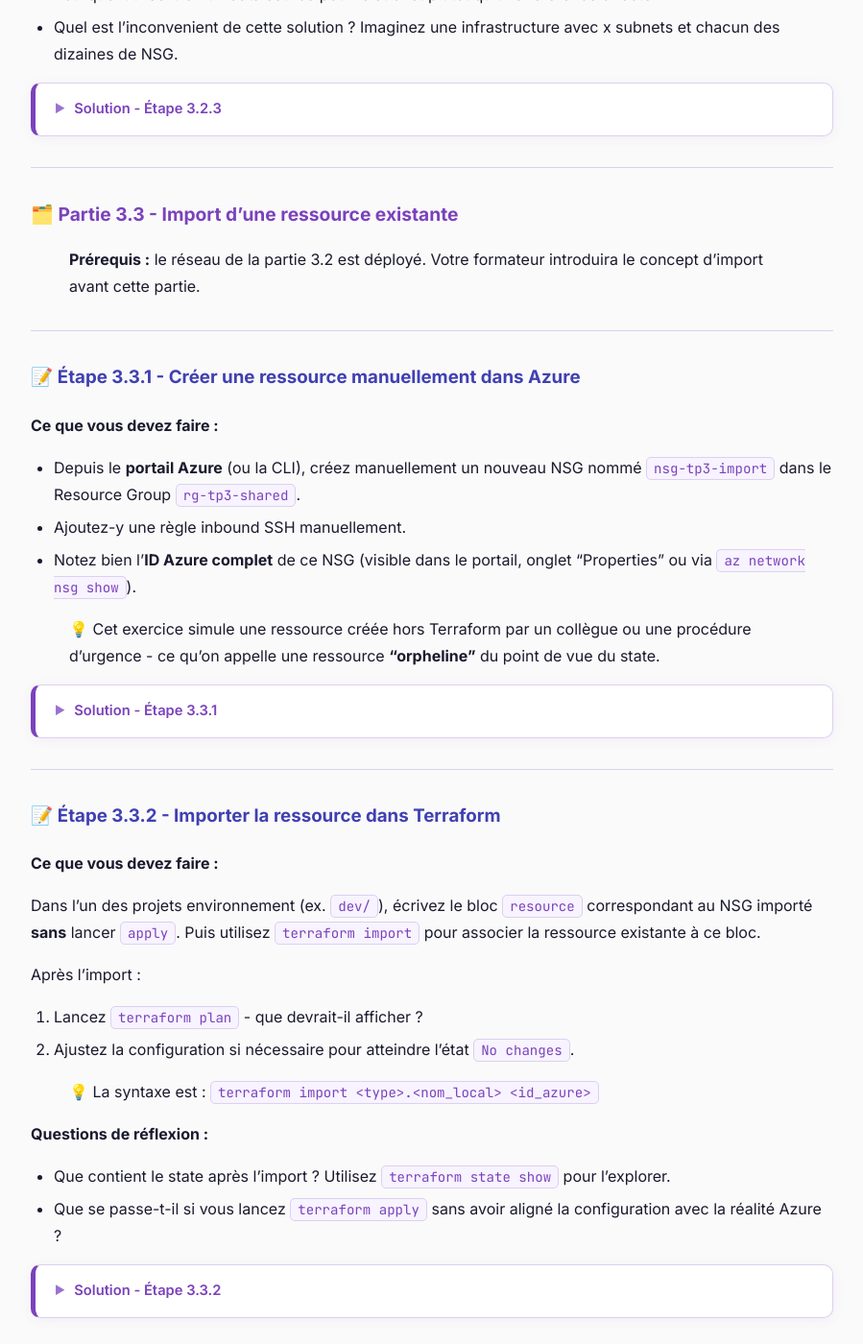
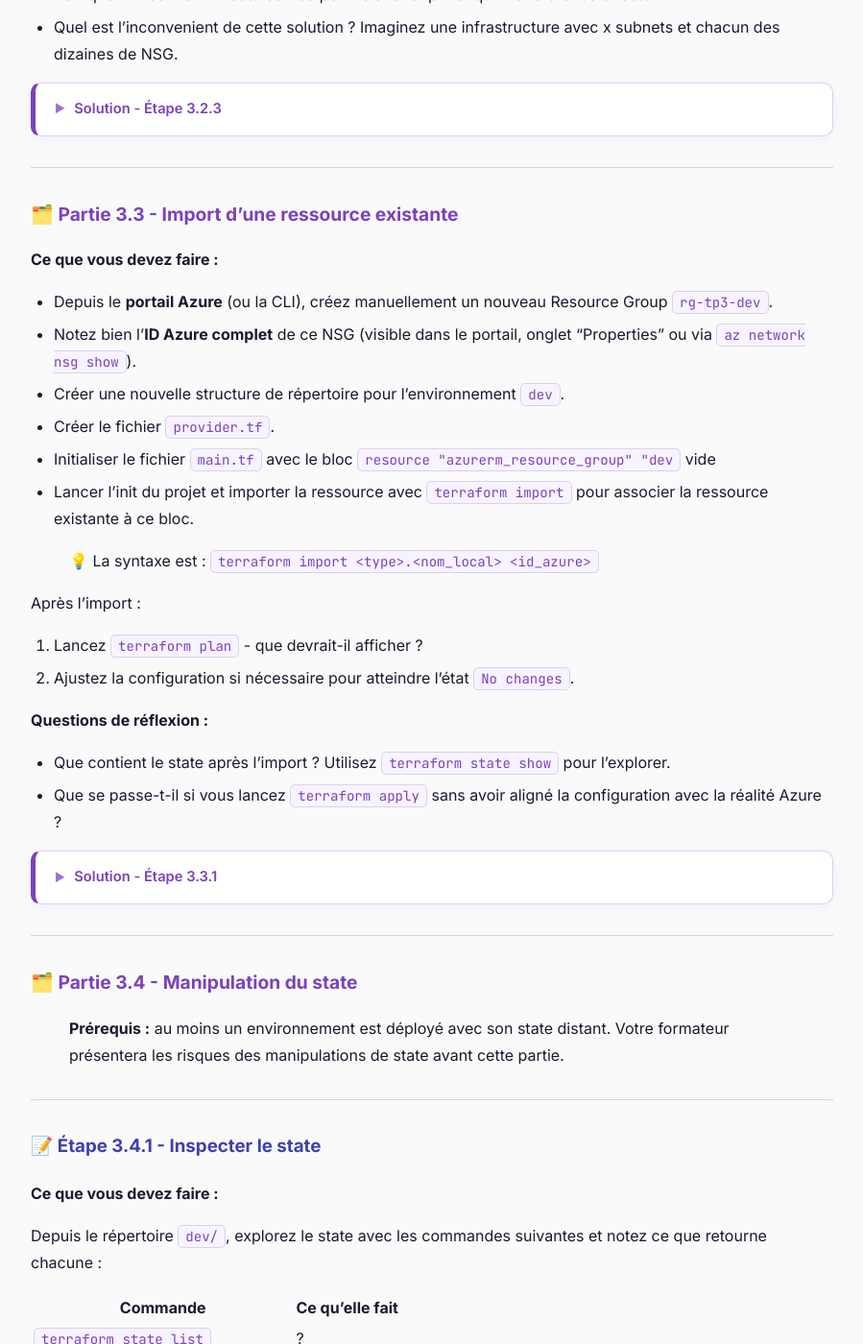
Before and after one commit to jviallon63/Hesias-TF5, a Jekyll site: the page built from tp/3-etat-collaboration.md, in a window 1280 px wide and 1400 px high, scrolled down 4365 px. Shown: the whole window at 96% size, without its empty margins (190-1089 px from the left). Built offline with Jekyll 4.4.1, drawn with Linux system fonts in a browser that asks for light colours; some of the changed text lies outside the part shown.

Commit message:
Review TP2

````diff
--- a/tp/3-etat-collaboration.md
+++ b/tp/3-etat-collaboration.md
@@ -380,86 +380,34 @@ Vérifiez dans le container `tfstate` : vous devez voir `staging.tfstate` et `pr
 
 ## 🗂️ Partie 3.3 - Import d'une ressource existante
 
-> **Prérequis :** le réseau de la partie 3.2 est déployé. Votre formateur introduira le concept d'import avant cette partie.
-
----
-
-### 📝 Étape 3.3.1 - Créer une ressource manuellement dans Azure
-
 **Ce que vous devez faire :**
 
-- Depuis le **portail Azure** (ou la CLI), créez manuellement un nouveau NSG nommé `nsg-tp3-import` dans le Resource Group `rg-tp3-shared`.
-- Ajoutez-y une règle inbound SSH manuellement.
+- Depuis le **portail Azure** (ou la CLI), créez manuellement un nouveau Resource Group `rg-tp3-dev`.
 - Notez bien l'**ID Azure complet** de ce NSG (visible dans le portail, onglet "Properties" ou via `az network nsg show`).
+- Créer une nouvelle structure de répertoire pour l'environnement `dev`.
+- Créer le fichier `provider.tf`.
+- Initialiser le fichier `main.tf` avec le bloc `resource "azurerm_resource_group" "dev` vide
+- Lancer l'init du projet et importer la ressource avec `terraform import` pour associer la ressource existante à ce bloc.
 
-> 💡 Cet exercice simule une ressource créée hors Terraform par un collègue ou une procédure d'urgence - ce qu'on appelle une ressource **"orpheline"** du point de vue du state.
-
-{::nomarkdown}
-<details><summary>Solution - Étape 3.3.1</summary>
-{:/nomarkdown}
-
-Via la CLI Azure :
-
-```bash
-az network nsg create \
-  --name nsg-tp3-import \
-  --resource-group rg-tp3-shared \
-  --location westeurope
-
-az network nsg rule create \
-  --nsg-name nsg-tp3-import \
-  --resource-group rg-tp3-shared \
-  --name allow-ssh \
-  --priority 100 \
-  --direction Inbound \
-  --access Allow \
-  --protocol Tcp \
-  --destination-port-range 22
-```
-
-Récupérer l'ID du NSG :
-
-```bash
-az network nsg show \
-  --name nsg-tp3-import \
-  --resource-group rg-tp3-shared \
-  --query id \
-  --output tsv
-```
-
-{::nomarkdown}
-</details>
-{:/nomarkdown}
-
----
-
-### 📝 Étape 3.3.2 - Importer la ressource dans Terraform
-
-**Ce que vous devez faire :**
-
-Dans l'un des projets environnement (ex. `dev/`), écrivez le bloc `resource` correspondant au NSG importé **sans** lancer `apply`. Puis utilisez `terraform import` pour associer la ressource existante à ce bloc.
+> 💡 La syntaxe est : `terraform import <type>.<nom_local> <id_azure>`
 
 Après l'import :
 1. Lancez `terraform plan` - que devrait-il afficher ?
 2. Ajustez la configuration si nécessaire pour atteindre l'état `No changes`.
-
-> 💡 La syntaxe est : `terraform import <type>.<nom_local> <id_azure>`
 
 **Questions de réflexion :**
 - Que contient le state après l'import ? Utilisez `terraform state show` pour l'explorer.
 - Que se passe-t-il si vous lancez `terraform apply` sans avoir aligné la configuration avec la réalité Azure ?
 
 {::nomarkdown}
-<details><summary>Solution - Étape 3.3.2</summary>
+<details><summary>Solution - Étape 3.3.1</summary>
 {:/nomarkdown}
 
 Ajoutez dans `dev/main.tf` le bloc ressource vide (à compléter après l'import) :
 
 ```hcl
-resource "azurerm_network_security_group" "nsg_import" {
-  name                = "nsg-tp3-import"
-  location            = var.location
-  resource_group_name = var.resource_group_name
+resource "azurerm_resource_group" "dev" {
+  name                = "rg-tp3-dev"
 }
 ```
 
@@ -470,62 +418,12 @@ terraform import azurerm_network_security_group.nsg_import \
   /subscriptions/<sub_id>/resourceGroups/rg-tp3-shared/providers/Microsoft.Network/networkSecurityGroups/nsg-tp3-import
 ```
 
-Inspectez ce que Terraform a récupéré :
+`aztfexport` permet d'importer une ressource sans initialiser de fichier tf avant :
 
 ```bash
-terraform state show azurerm_network_security_group.nsg_import
-```
-
-Lancez `terraform plan` - si des différences apparaissent (ex. la règle SSH n'est pas dans votre config), complétez le bloc `resource` pour les aligner. L'objectif est d'obtenir `No changes`.
-
-{::nomarkdown}
-</details>
-{:/nomarkdown}
-
----
-
-### 📝 Étape 3.3.3 - Comparaison avec aztfexport
-
-Azure propose un outil officiel [`aztfexport`](https://github.com/Azure/aztfexport) qui automatise la génération de la configuration Terraform à partir de ressources Azure existantes.
-
-**Ce que vous devez faire :**
-
-- Installez `aztfexport` sur votre machine.
-- Exportez le NSG `nsg-tp3-import` avec cet outil dans un dossier temporaire.
-- Comparez la configuration générée avec celle que vous avez écrite manuellement.
-
-> 💡 `aztfexport` peut exporter une ressource individuelle, un Resource Group entier ou un abonnement. Cherchez la commande dans la [documentation](https://github.com/Azure/aztfexport#usage).
-
-**Questions de réflexion :**
-- Quels sont les avantages et limites d'`aztfexport` par rapport à un import manuel ?
-- La configuration générée est-elle directement utilisable en production ?
-
-{::nomarkdown}
-<details><summary>Solution - Étape 3.3.3</summary>
-{:/nomarkdown}
-
-Installation sur macOS :
-
-```bash
-brew install aztfexport
-```
-
-Export de la ressource :
-
-```bash
-mkdir /tmp/aztfexport-test && cd /tmp/aztfexport-test
-
 aztfexport resource \
   /subscriptions/<sub_id>/resourceGroups/rg-tp3-shared/providers/Microsoft.Network/networkSecurityGroups/nsg-tp3-import
 ```
-
-Ou export de tout le Resource Group :
-
-```bash
-aztfexport resource-group rg-tp3-shared
-```
-
-Comparez les fichiers générés (`main.tf`, `import.tf`) avec votre configuration manuelle. `aztfexport` génère souvent des configurations verbeuses avec tous les attributs optionnels - il est nécessaire de les nettoyer avant utilisation.
 
 {::nomarkdown}
 </details>
````
